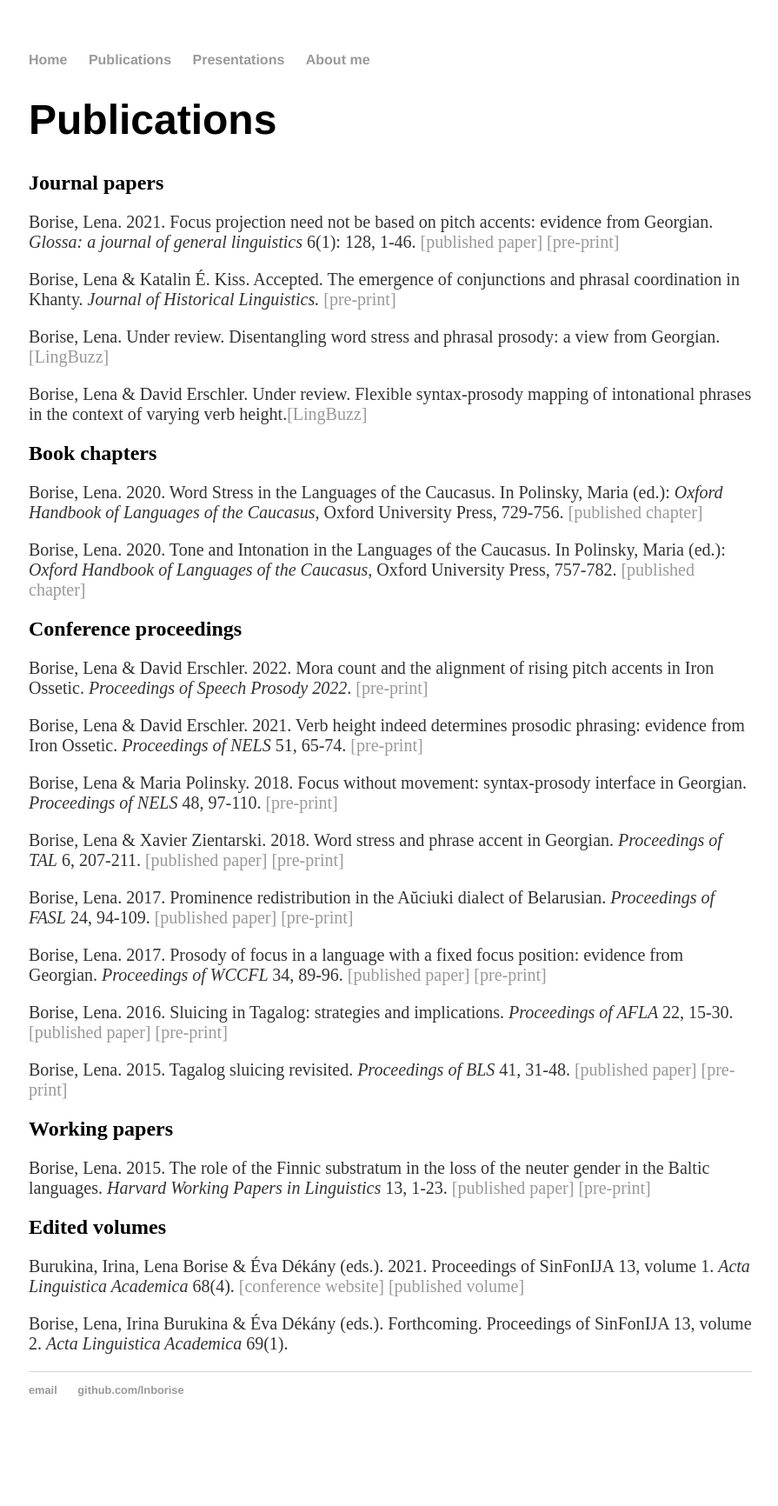
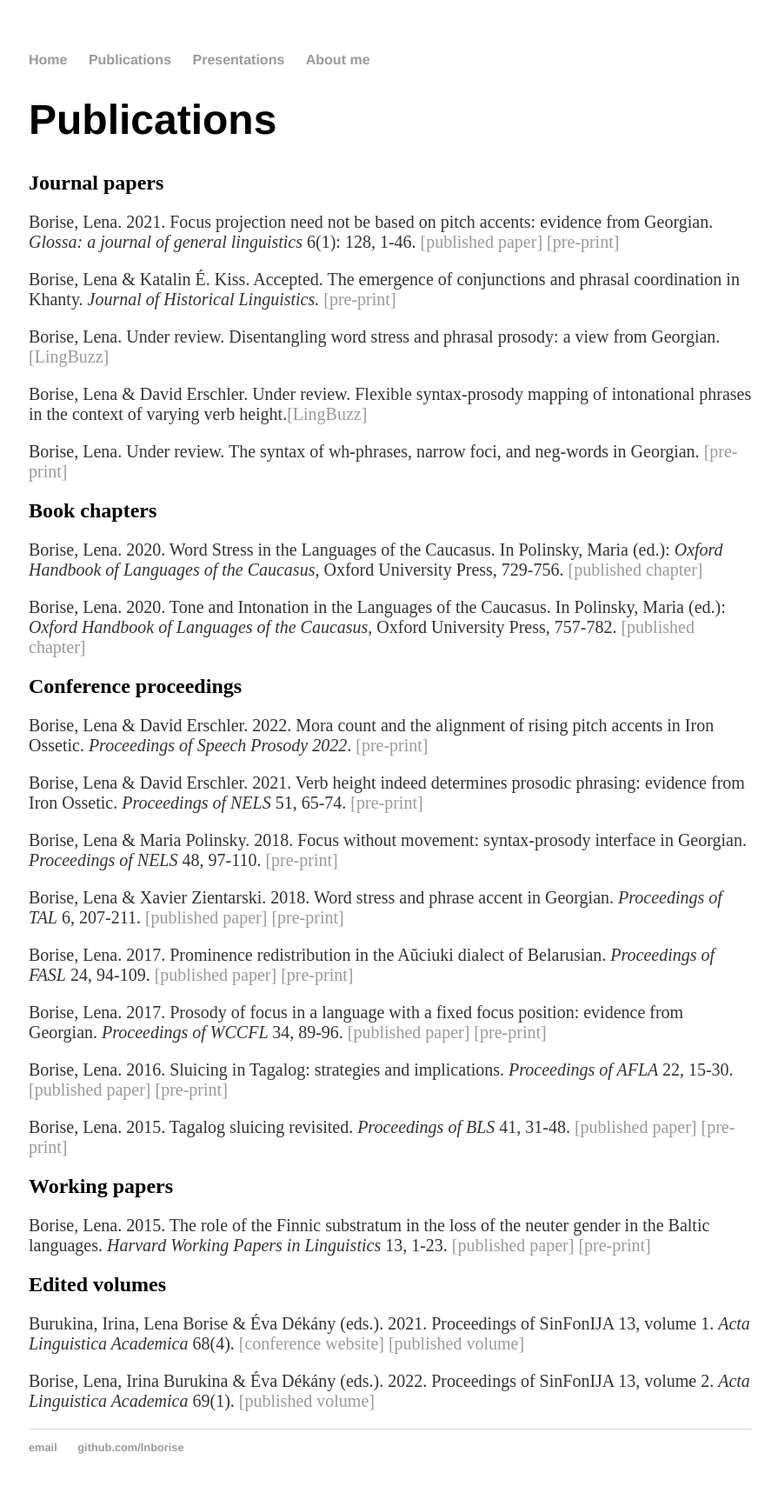
Before and after one commit to lnborise/lnborise.github.io, a Jekyll site: the page built from publications.html, in a window 1280 px wide. Shown: the whole page at 87% size, without its empty margins (191-1086 px from the left). Built offline with Jekyll 4.4.1, drawn with Linux system fonts in a browser that asks for light colours; before the commit the page ends 1666 px from its top, so only the background shows below that.

Commit message:
Update publications.html

```diff
--- a/publications.html
+++ b/publications.html
@@ -14,6 +14,8 @@ title: Publications
 	<p>Borise, Lena. Under review. Disentangling word stress and phrasal prosody: a view from Georgian. <a href="https://ling.auf.net/lingbuzz/005421">[LingBuzz]</a> </p>
 
 	<p>Borise, Lena & David Erschler. Under review. Flexible syntax-prosody mapping of intonational phrases in the context of varying verb height.<a href="https://ling.auf.net/lingbuzz/006080">[LingBuzz]</a> </p>
+
+	<p>Borise, Lena. Under review. The syntax of wh-phrases, narrow foci, and neg-words in Georgian. <a href="https://lnborise.github.io/assets/Borise_PreverbalGSyntax.pdf">[pre-print]</a> </p>
 
 
 
@@ -49,7 +51,7 @@ title: Publications
 
 	<p>Burukina, Irina, Lena Borise & Éva Dékány (eds.). 2021. Proceedings of SinFonIJA 13, volume 1. <i>Acta Linguistica Academica</i> 68(4). <a href="http://www.nytud.hu/sinfonija13/index.html"> [conference website]</a> <a href="https://akjournals.com/view/journals/2062/68/4/2062.68.issue-4.xml"> [published volume]</a> </p>
 
-	<p>Borise, Lena, Irina Burukina & Éva Dékány (eds.). Forthcoming. Proceedings of SinFonIJA 13, volume 2. <i>Acta Linguistica Academica</i> 69(1). </p>
+	<p>Borise, Lena, Irina Burukina & Éva Dékány (eds.). 2022. Proceedings of SinFonIJA 13, volume 2. <i>Acta Linguistica Academica</i> 69(1). <a href="https://akjournals.com/view/journals/2062/69/1/2062.69.issue-1.xml"> [published volume]</a> </p>
 
 
 
```
